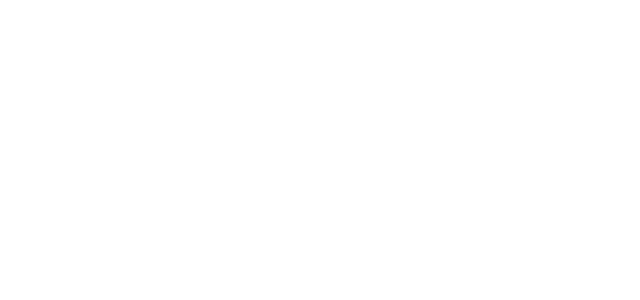
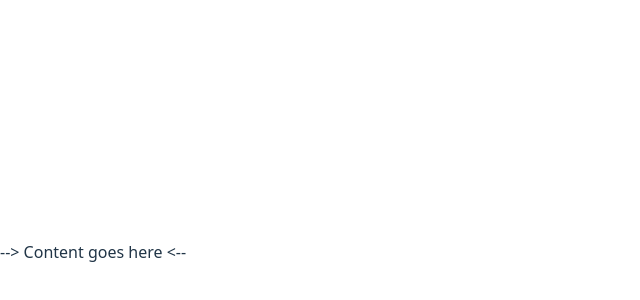
Before and after one commit to dannyarena/react-dc-comics, a React (Vite) app in the folder react-dc-comics/: page / in a window 1280 px wide. Shown: the part 148-448 px from the top of the page, without its empty margins (0-640 px from the left). Built offline with nearby package versions, Linux system fonts and the light colour scheme.

Commit message:
import components into app.jsx

```diff
--- a/react-dc-comics/src/App.jsx
+++ b/react-dc-comics/src/App.jsx
@@ -1,7 +1,17 @@
+import Header from './components/Header';
+import MainContent from './components/MainContent';
+import BlueBar from './components/BlueBar';
+import Footer from './components/Footer';
+
 function App() {
   return (
     <div>
-
+      <>
+      <Header />
+      <MainContent />
+      <BlueBar />
+      <Footer />
+      </>
     </div>
   );
 }
--- a/react-dc-comics/src/components/BlueBar.jsx
+++ b/react-dc-comics/src/components/BlueBar.jsx
@@ -6,4 +6,4 @@ function BlueBar () {
     );
 }
 
-export default BlueBar
+export default BlueBar;
--- a/react-dc-comics/src/components/Footer.jsx
+++ b/react-dc-comics/src/components/Footer.jsx
@@ -6,4 +6,4 @@ function Footer () {
     );
 }
 
-export default Footer
+export default Footer;
--- a/react-dc-comics/src/components/Header.jsx
+++ b/react-dc-comics/src/components/Header.jsx
@@ -6,4 +6,4 @@ function Header () {
     );
 }
 
-export default Header
+export default Header;
--- a/react-dc-comics/src/components/MainContent.jsx
+++ b/react-dc-comics/src/components/MainContent.jsx
@@ -1,9 +1,9 @@
 function MainContent () {
     return (
         <main>
-
+            <p>{"--> Content goes here <--"}</p>
         </main>
     );
 }
 
-export default MainContent
+export default MainContent;
```
